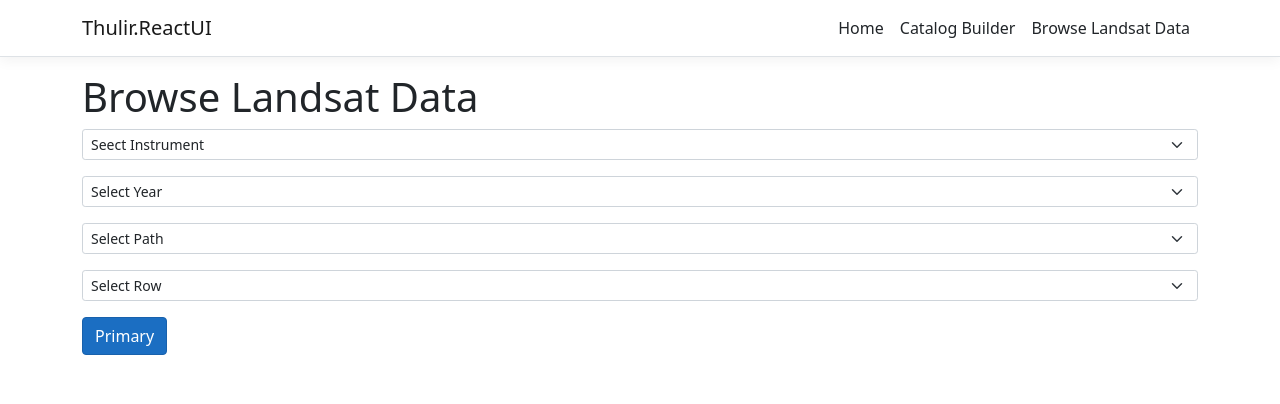
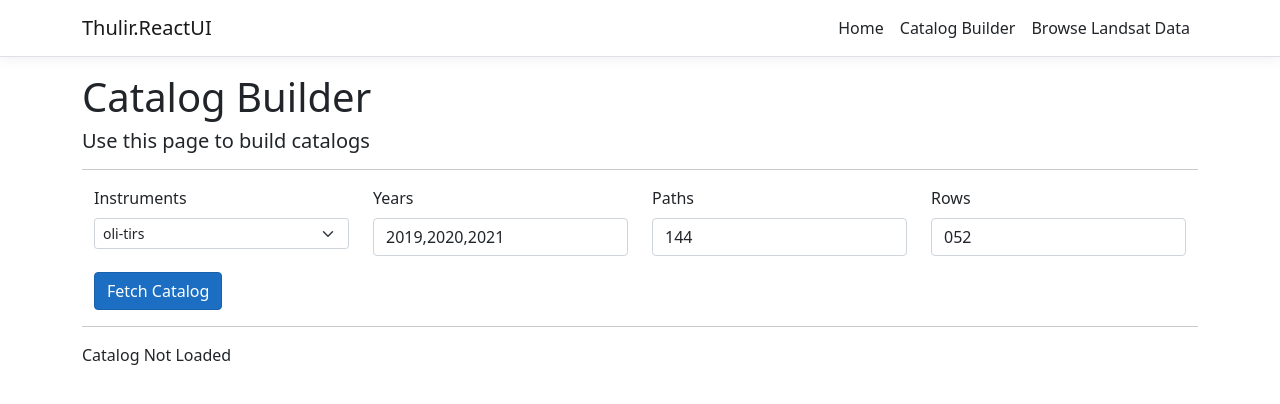
Before and after one commit to vivasaayi/thulir, a React (Create React App) app in the folder Thulir.ReactUI/ClientApp/: page /catalog-builder in a window 1280 px wide. Shown: the top 404 px of the page. Built offline with nearby package versions, Linux system fonts and the light colour scheme.

Commit message:
Fetch and render catalogs

```diff
--- a/Thulir.ReactUI/ClientApp/src/components/CatalogBuilder.js
+++ b/Thulir.ReactUI/ClientApp/src/components/CatalogBuilder.js
@@ -1,5 +1,14 @@
 import React, {Component} from 'react';
-import { CFormSelect, CButton } from '@coreui/react';
+import {
+    CForm,
+    CFormSelect,
+    CButton,
+    CFormLabel,
+    CFormInput,
+    CRow,
+    CCol,
+    CContainer
+} from '@coreui/react';
 
 export class CatalogBuilder extends Component {
     static displayName = CatalogBuilder.name;
@@ -7,7 +16,10 @@ export class CatalogBuilder extends Component {
     constructor(props) {
         super(props);
         this.state = {
-
+            instrument: "oli-tirs",
+            years: "2019,2020,2021",
+            paths: "144",
+            rows: "052"
         };
 
         this.fetchCatalog = this.fetchCatalog.bind(this);
@@ -23,7 +35,7 @@ export class CatalogBuilder extends Component {
 
     renderRowsList() {
         const rows = [];
-        for(let i=0; i < 100; i++) {
+        for (let i = 0; i < 100; i++) {
             rows.push(<option value={i}>{i}</option>)
         }
 
@@ -35,7 +47,7 @@ export class CatalogBuilder extends Component {
 
     renderPathList() {
         const paths = [];
-        for(let i=0; i < 100; i++) {
+        for (let i = 0; i < 100; i++) {
             paths.push(<option value={i}>{i}</option>)
         }
 
@@ -45,56 +57,154 @@ export class CatalogBuilder extends Component {
         </CFormSelect>
     }
 
-    renderContents() {
+    renderCatalog(catalog) {
+        if(!catalog){
+            return <div>Catalog Not Loaded</div>
+        }
+
+        return (
+            <div>
+                <h3>Stac Version: {catalog.stac_version}</h3>
+                <h3>Id: {catalog.id}</h3>
+                <h3>Description: {catalog.description}</h3>
+
+                <h3>Total Items: {catalog.links.length}</h3>
+
+                <table className='table table-striped' aria-labelledby="tabelLabel">
+                    <thead>
+                    <tr>
+                        <th>Link Type</th>
+                        <th>Title</th>
+                        <th>Link</th>
+                        <th>Action</th>
+                    </tr>
+                    </thead>
+                    <tbody>
+                    {catalog.links.map(link =>
+                        <tr key={link.href}>
+                            <td>{link.rel}</td>
+                            <td>{link.title}</td>
+                            <td>{link.href}</td>
+                            <td><span onClick={() => this.exploreCatalog(link)}>Explore</span></td>
+                        </tr>
+                    )}
+                    </tbody>
+                </table>
+            </div>
+        );
+    }
+
+    renderControls() {
         // TODO: Generate years it programmetically
         return <div>
-            <CFormSelect size="sm" className="mb-3" aria-label="Large select example">
-                <option>Seect Instrument</option>
-                <option value="oli-trs">oli-trs</option>
-                <option value="etm">etm</option>
-                <option value="tm">tm</option>
-            </CFormSelect>
+            <CForm>
+                <CContainer>
+                    <CRow>
+                        <CCol>
+                            <div className="mb-3">
+                                <CFormLabel htmlFor="instrument">Instruments</CFormLabel>
+                                <CFormSelect id="instrument" size="sm" aria-label="Large select example"
+                                             value={this.state.instrument} onChange={(e) => this.onInstrumentChange(e)}>
+                                    <option>Select Instrument</option>
+                                    <option value="oli-tirs">oli-tirs</option>
+                                    <option value="etm">etm</option>
+                                    <option value="tm">tm</option>
+                                </CFormSelect>
+                            </div>
+                        </CCol>
 
-            <CFormSelect size="sm" className="mb-3" aria-label="Small select example">
-                <option>Select Year</option>
-                <option value="2015">2015</option>
-                <option value="2016">2016</option>
-                <option value="2017">2017</option>
-                <option value="2018">2018</option>
-                <option value="2019">2019</option>
-                <option value="2020">2020</option>
-                <option value="2021">2021</option>
-            </CFormSelect>
 
-            {this.renderPathList()}
-            {this.renderRowsList()}
+                        <CCol>
+                            <div className="mb-3">
+                                <CFormLabel htmlFor="years">Years</CFormLabel>
+                                <CFormInput id="years" value={this.state.years} onChange={(e) => this.onYearChange(e)}/>
+                            </div>
+                        </CCol>
 
-            <CButton color="primary" onClick={() => this.fetchCatalog()}>Primary</CButton>
+                        <CCol>
+                            <div className="mb-3">
+                                <CFormLabel htmlFor="paths">Paths</CFormLabel>
+                                <CFormInput id="paths" value={this.state.paths}
+                                            onChange={(e) => this.onPathsChange(e)}/>
+                            </div>
+                        </CCol>
+
+                        <CCol>
+                            <div className="mb-3">
+                                <CFormLabel htmlFor="row">Rows</CFormLabel>
+                                <CFormInput id="row" value={this.state.rows} onChange={(e) => this.onRowsChange(e)}/>
+                            </div>
+                        </CCol>
+
+                        {/*{this.renderPathList()}*/}
+                        {/*{this.renderRowsList()}*/}
+                    </CRow>
+                    <CRow>
+                        <CCol size="md">
+                            <CButton color="primary" onClick={() => this.fetchCatalog()}>Fetch Catalog</CButton>
+                        </CCol>
+                    </CRow>
+                </CContainer>
+            </CForm>
+
         </div>;
+    }
+
+    onInstrumentChange(event) {
+        this.setState({
+            instrument: event.target.value
+        });
+    }
+
+    onYearChange(event) {
+        this.setState({
+            years: event.target.value
+        });
+    }
+
+    onPathsChange(event) {
+        this.setState({
+            paths: event.target.value
+        });
+    }
+
+    onRowsChange(event) {
+        this.setState({
+            rows: event.target.value
+        });
+    }
+
+    getQueryParams() {
+        return `years=${this.state.years}&instruments=${this.state.instrument}&rows=${this.state.rows}&paths=${this.state.paths}`
     }
 
     async fetchCatalog() {
         try {
             // ToDo: This logic is also present in the server
-            const response = await fetch('/api/landsatcatalogbuilder/catalog?years=2020&instruments=oli-trs&rows=100&paths=100');
+            const response = await fetch(`/api/landsatcatalogbuilder/catalog?${this.getQueryParams()}`);
             const data = await response.json();
             this.setState({catalog: data, loading: false});
-        } catch(ex) {
+        } catch (ex) {
             console.log(ex)
         }
     }
 
     render() {
-        let contents = this.state.loading
+        let controls = this.renderControls();
+
+        let catalog = this.state.loading
             ? <p><em>Loading...</em></p>
-            : this.renderContents();
-
+            : this.renderCatalog(this.state.catalog);
 
 
         return (
             <div>
-                <h1 id="tabelLabel" >Browse Landsat Data</h1>
-                {contents}
+                <h1>Catalog Builder</h1>
+                <h5>Use this page to build catalogs</h5>
+                <hr/>
+                {controls}
+                <hr/>
+                {catalog}
             </div>
         );
     }
```
Also changed, not shown: 2 other files (tests, documents, lock files or other folders).
